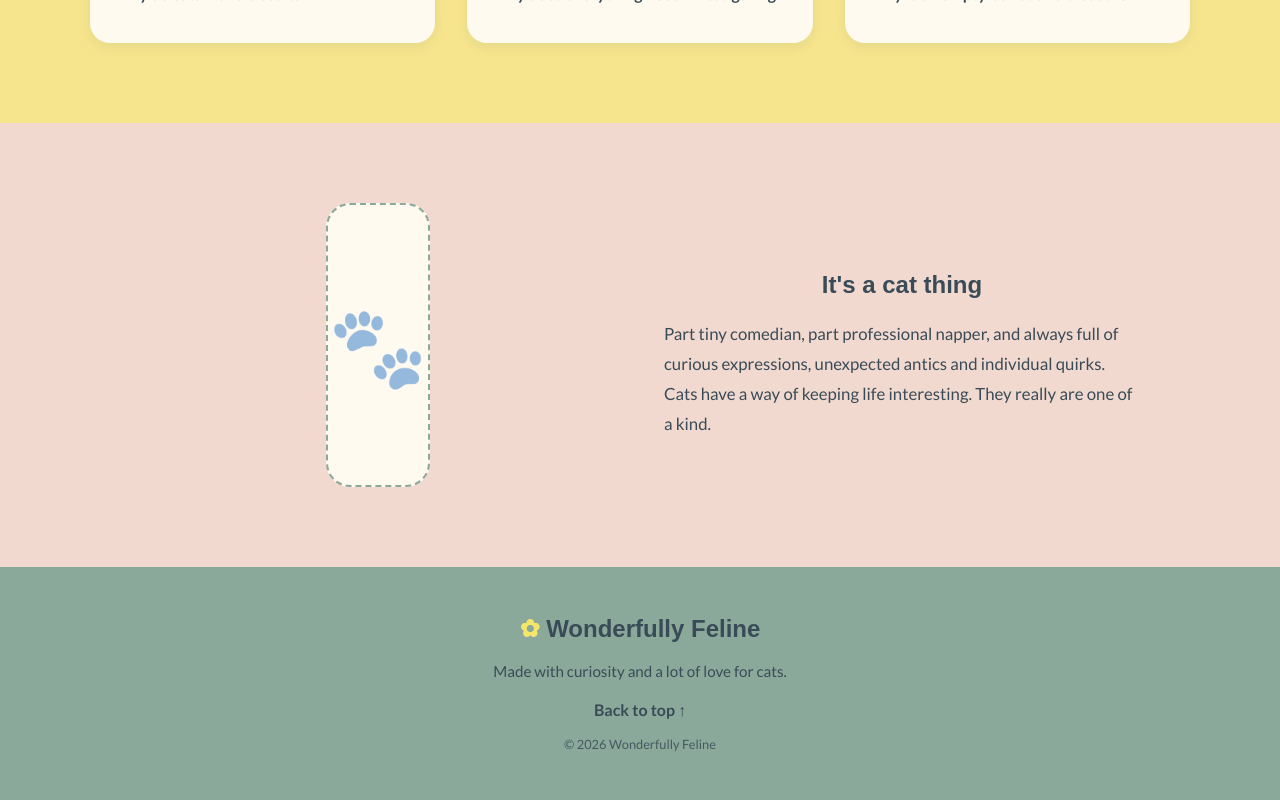
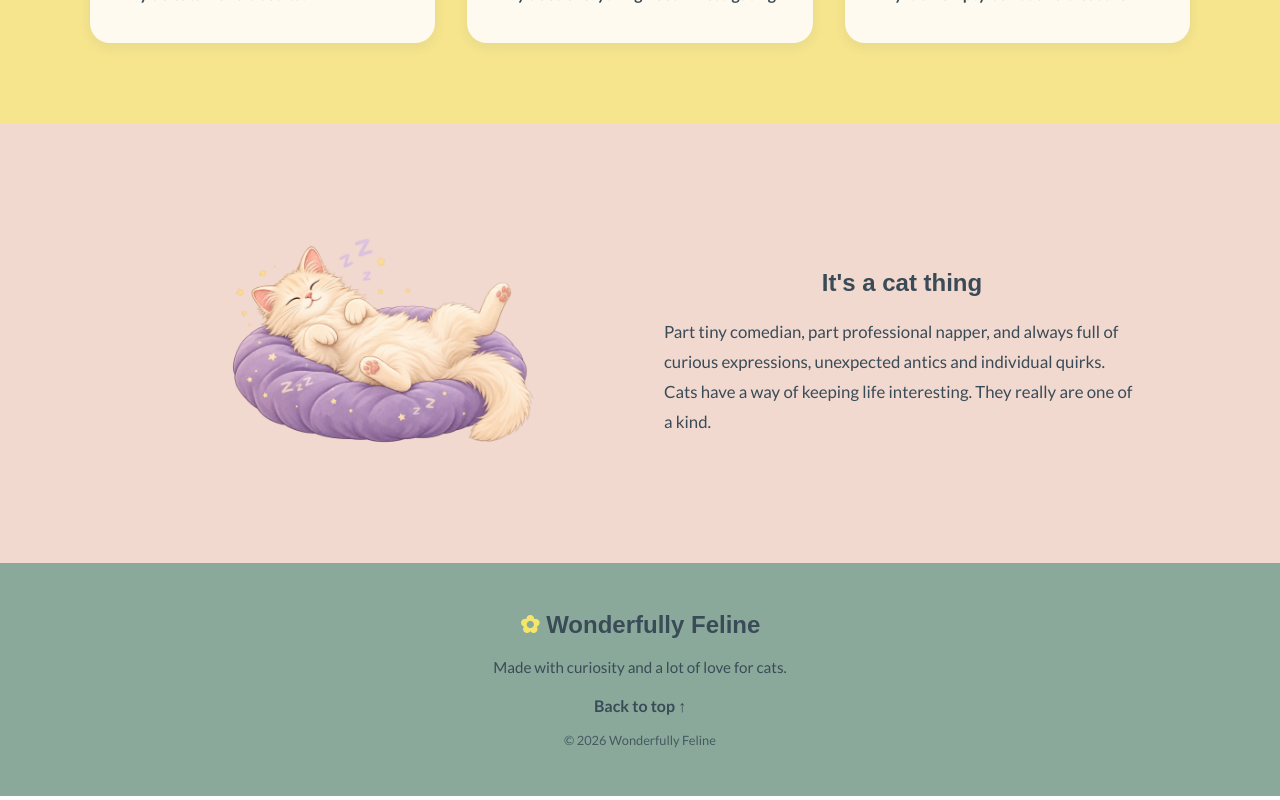
Before and after one commit to PeachyPeony/wonderfully-feline, a React (Vite) app in the folder frontend/: page / in a window 1280 px wide. Shown: the part 2333-3133 px from the top of the page. Built offline with nearby package versions, Linux system fonts and the light colour scheme; a web font is replaced by a local one.

Commit message:
Add napping cat illustration to Home page

```diff
--- a/frontend/src/App.css
+++ b/frontend/src/App.css
@@ -467,17 +467,17 @@
 .cat-thing-illustration {
   display: flex;
   align-items: center;
+  justify-content: center;
   justify-self: center;
   min-height: 280px;
-  background-color: #fffaf0;
-  border: 2px dashed var(--color-sage);
-  border-radius: 1.5rem;
 }
 
-.cat-thing-illustration::before {
-  content: "🐾";
-  font-size: 5rem;
-  opacity: 0.45;
+.cat-thing-image {
+  display: block;
+  width: 100%;
+  max-width: 350px;
+  min-height: auto;
+  object-fit: contain;
 }
 
 .cat-thing-text {
--- a/frontend/src/pages/Home.jsx
+++ b/frontend/src/pages/Home.jsx
@@ -5,6 +5,7 @@ import catIllustration from '../assets/wonderfully-feline-cat.png';
 import kneadingCat from '../assets/kneading-cat.png';
 import curiousCat from '../assets/curious-cat.png';
 import boxCat from '../assets/box-lover-cat.png';
+import nappingCat from '../assets/napping-cat.png'
 
 function Home() {
     const [menuOpen, setMenuOpen] = useState(false);
@@ -269,7 +270,8 @@ function Home() {
                 <section className="cat-thing-section">
                     <div className="cat-thing-content">
                         <div className="cat-thing-illustration">
-                            {/* Napping cat illustration goes here */}
+                            <img src={nappingCat} alt="A fluffy cream-coloured cat napping on its back on a lavender cushion"
+                                className="cat-thing-image" />
                         </div>
 
                         <div className="cat-thing-text">
```
Also changed, not shown: frontend/src/assets/napping-cat.png (added).
